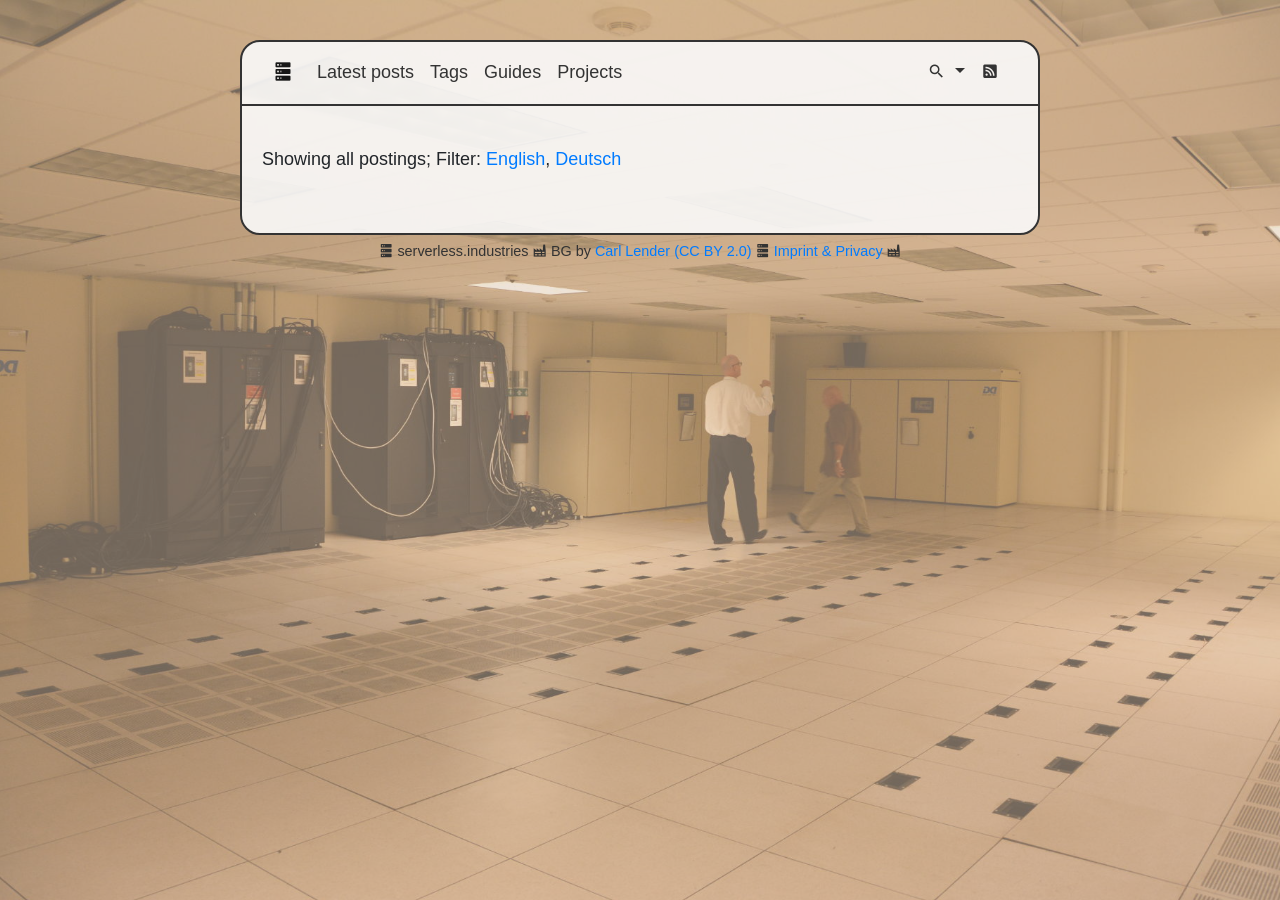
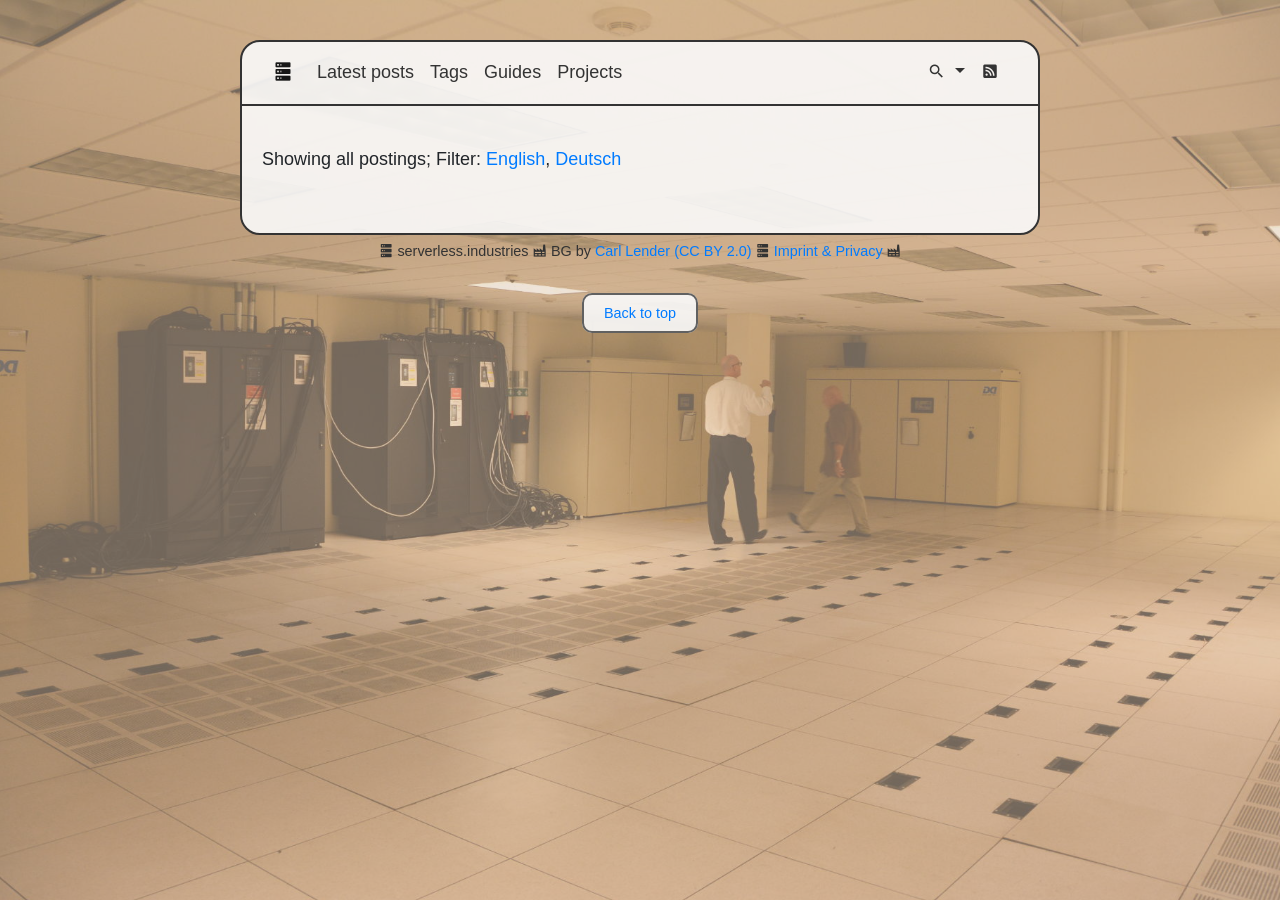
Before and after one commit to perryflynn/serverless.industries, a Jekyll site: the page built from src/index.html, in a window 1280 px wide. Built offline with Jekyll 4.4.1, drawn with Linux system fonts in a browser that asks for light colours; the list of posts is cut into pages by our own code.

Commit message:
back to top link

```diff
--- a/src/_layouts/mainpage.html
+++ b/src/_layouts/mainpage.html
@@ -1,7 +1,7 @@
 ---
 layout: default
 ---
-<div class="row mainpage">
+<div class="row mainpage" id="content-top">
     <div class="col">
 
         <div class="row topmenu">
@@ -140,4 +140,8 @@ layout: default
     <a rel="me" href="https://chaos.social/@perryflynn" style="display: none;">Mastodon via chaos.social</a>
     <a rel="me" href="https://einbeck.social/@christian" style="display: none;">Mastodon via einbeck.social</a>
 
+    <div class="col-12 backtotop-container">
+        <a href="#content-top" class="linkbutton">Back to top</a>
+    </div>
+
 </div>
--- a/src/css/main.scss
+++ b/src/css/main.scss
@@ -129,6 +129,13 @@ $content-opacity: .9;
 
 /* content */
 
+.linkbutton {
+    border: 2px solid darken($lay-color-bright, 50%);
+    background-color: rgba($lay-color-brighter, $content-opacity);
+    border-radius: 10px;
+    padding: 10px 20px;
+}
+
 .row.defaultcontent > .col {
     padding: 20px;
 }
@@ -239,6 +246,10 @@ $content-opacity: .9;
     font-size: 80%;
 }
 
+.backtotop-container {
+    padding: 40px 0px 0px 0px;
+}
+
 /* Tags */
 
 h1 span.headtag {
```
